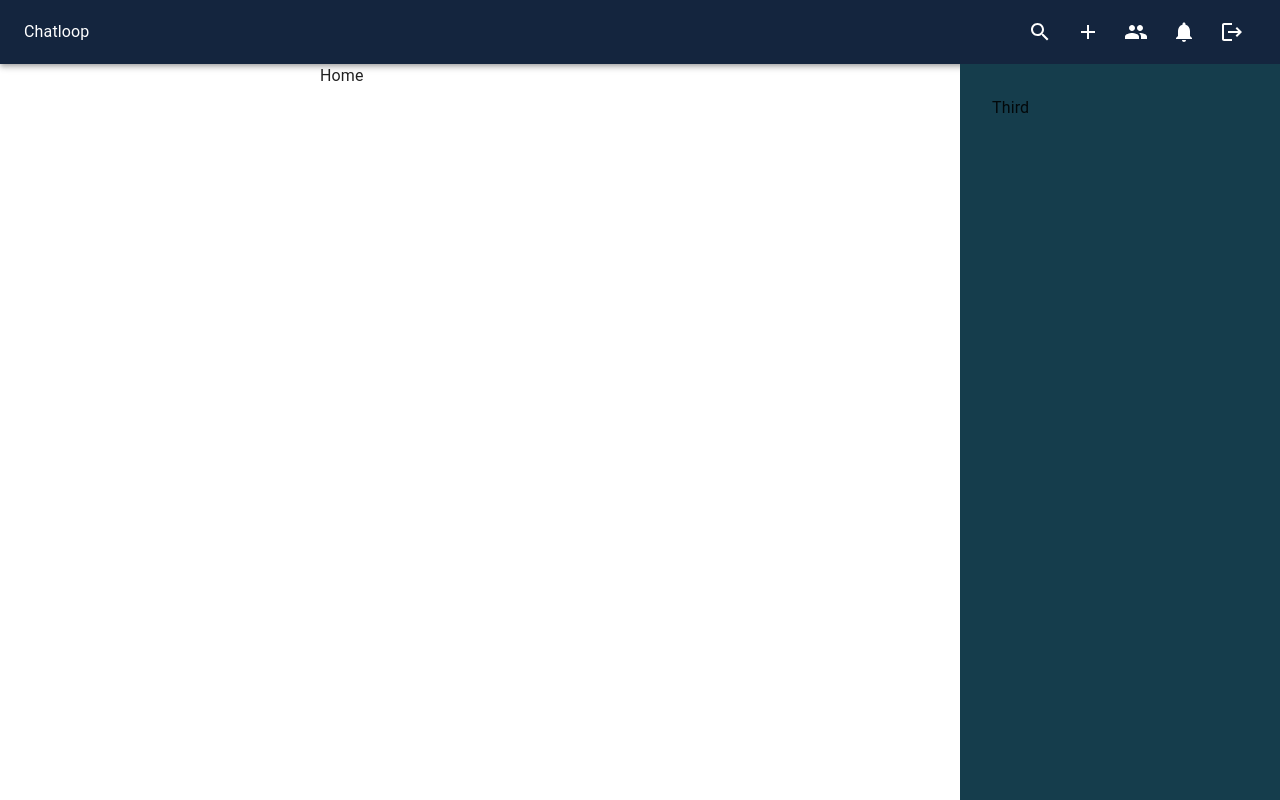
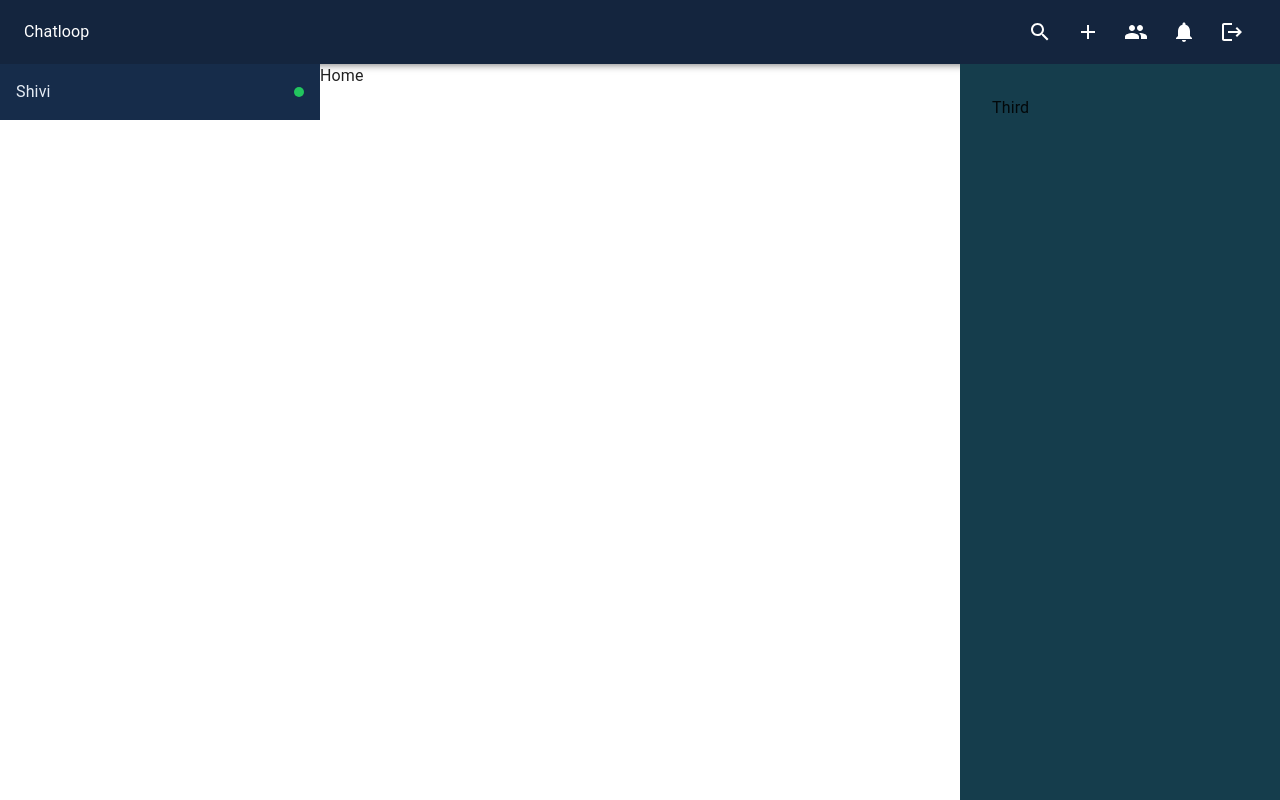
Before and after one commit to Shivyy247/chatloop, a React (Vite) app in the folder client/: page / in a window 1280 px wide. Built offline with nearby package versions, Linux system fonts and the light colour scheme.

Commit message:
Add sample chat data to constants for testing purposes

```diff
--- a/client/src/components/layout/AppLayout.jsx
+++ b/client/src/components/layout/AppLayout.jsx
@@ -3,9 +3,15 @@ import Title from "../shared/Title";
 import Header from "./Header";
 import { Grid } from "@mui/material";
 import Chatlist from "../specific/Chatlist";
+import { sampleChats } from "../../constants/sampleData";
+import { useParams } from "react-router-dom";
 
 const AppLayout = (WrappedComponent) => {
   return (props) => {
+
+    const params = useParams();
+    const { chatId } = params;
+
     return (
       <>
         <Title />
@@ -19,7 +25,12 @@ const AppLayout = (WrappedComponent) => {
             }}
             height="100%"
           >
-            <Chatlist chats={[1,2,3,4,5]} />
+            <Chatlist chats={sampleChats} chatId={chatId} newMessageAlert={[{
+              chatId,
+              count: 4,
+            }]}
+              onlineUsers={["1","2"]}
+            />
           </Grid>
 
           <Grid size={{ xs: 12, sm: 8, md: 5, lg: 6 }} height="100%">
--- a/client/src/components/shared/Chatitem.jsx
+++ b/client/src/components/shared/Chatitem.jsx
@@ -14,17 +14,31 @@ const Chatitem = ({
   handleDeleteChatOpen,
 }) => {
   return (
-    <Link to={`/chat/${_id}`} onContextMenu={(e)=>handleDeleteChatOpen(e,_id,groupChat)}>
+    <Link
+      sx={{
+        padding: "0",
+      }}
+      to={`/chat/${_id}`}
+      onContextMenu={(e) => handleDeleteChatOpen(e, _id, groupChat)}
+    >
       <div
         style={{
           display: "flex",
           gap: "1rem",
           alignItems: "center",
           padding: "1rem",
-          backgroundColor: sameSender ? "transparent" : "unset",
-          color: sameSender ? "#1F2D2C" : "unset",
+          backgroundColor: sameSender ? "#1F3B5C" : "#162C4A",
+          color: sameSender ? "#E6EDF5" : "#E6EDF5",
           position: "relative",
         }}
+        onMouseEnter={(e) =>
+          (e.currentTarget.style.backgroundColor = "#2E5A8A")
+        }
+        onMouseLeave={(e) =>
+          (e.currentTarget.style.backgroundColor = sameSender
+            ? "#1F3B5C"
+            : "#162C4A")
+        }
       >
         {/* avatar card  */}
         <Stack>
@@ -34,16 +48,18 @@ const Chatitem = ({
           )}
         </Stack>
         {isOnline && (
-                  <Box sx={{
+          <Box
+            sx={{
               width: "10px",
               height: "10px",
               borderRadius: "50%",
-                      backgroundColor: "green",
+              backgroundColor: "#22C55E",
               position: "absolute",
               top: "50%",
               right: "1rem",
-                      transform: "translateY(-50%)"
-                  }} />
+              transform: "translateY(-50%)",
+            }}
+          />
         )}
       </div>
     </Link>
--- a/client/src/components/specific/ChatList.jsx
+++ b/client/src/components/specific/ChatList.jsx
@@ -17,8 +17,31 @@ const  Chatlist = ({
   return (
     <Stack width={w} direction={"column"}>
           {
-              chats?.map(data => {
-                  return <Chatitem/>
+              chats?.map((data, index) => {
+                  const { avatar, _id, name, groupChat, members } = data;
+
+                  const messageAlert = newMessageAlert.find(
+                      ({chatId}) => chatId === _id
+                  )
+
+                  const isOnline = members?.some((member) =>
+                    onlineUsers.includes(member),
+                  );
+                  console.log(members, onlineUsers, isOnline);
+
+                  return (
+                    <Chatitem
+                      newMessageAlert={messageAlert}
+                      isOnline={isOnline}
+                      avatar={avatar}
+                      _id={_id}
+                      key={_id}
+                      groupChat={groupChat}
+                      name={name}
+                      sameSender={chatId === _id}
+                      handleDeleteChatOpen={handleDeleteChat}
+                    />
+                  );
               })
       }
     </Stack>
--- /dev/null
+++ b/client/src/constants/sampleData.js
@@ -0,0 +1,9 @@
+export const sampleChats = [
+  {
+    avatar: "./gittyhub.jpeg",
+    name: "Shivi",
+    _id: "1",
+    groupChat: false,
+    members: ["1", "2"],
+  },
+];
```
Also changed, not shown: client/src/constants/gittyhub.jpeg (added). Lines whose indentation alone changed are shown as unchanged.
